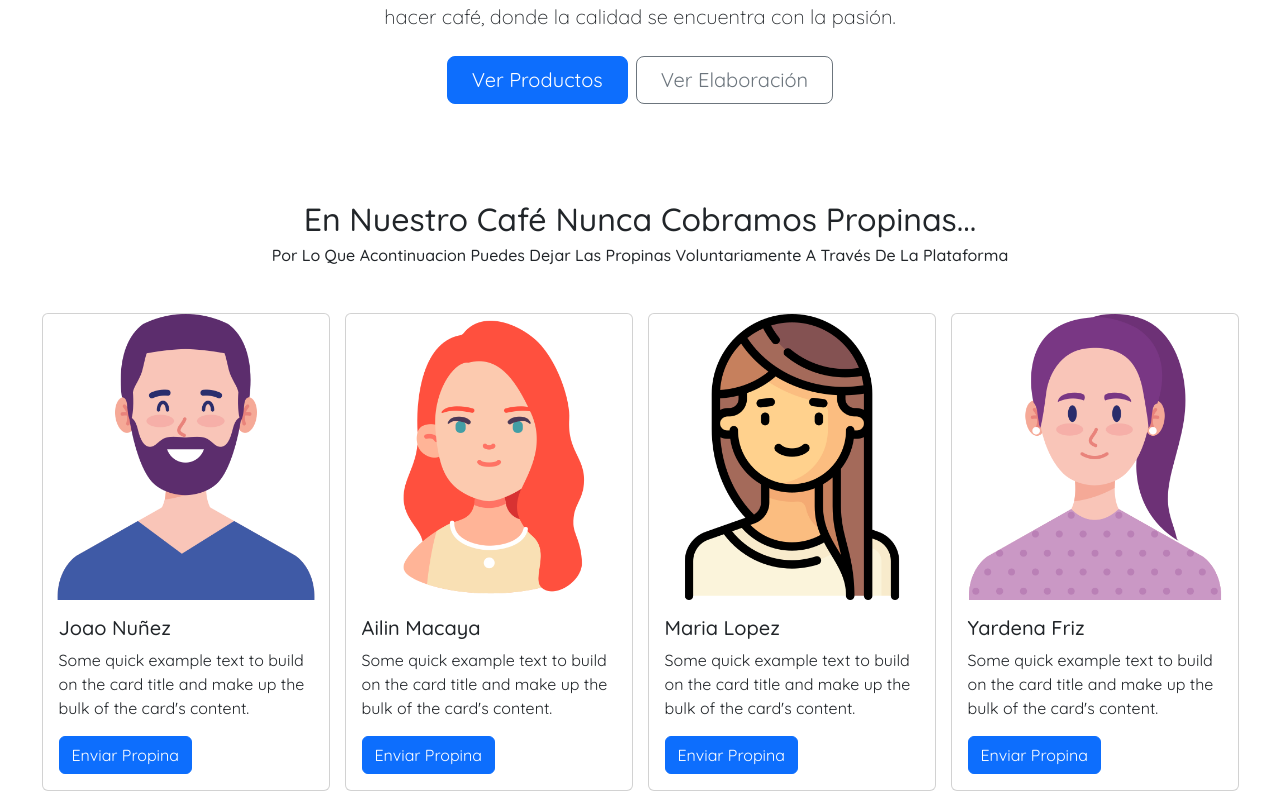
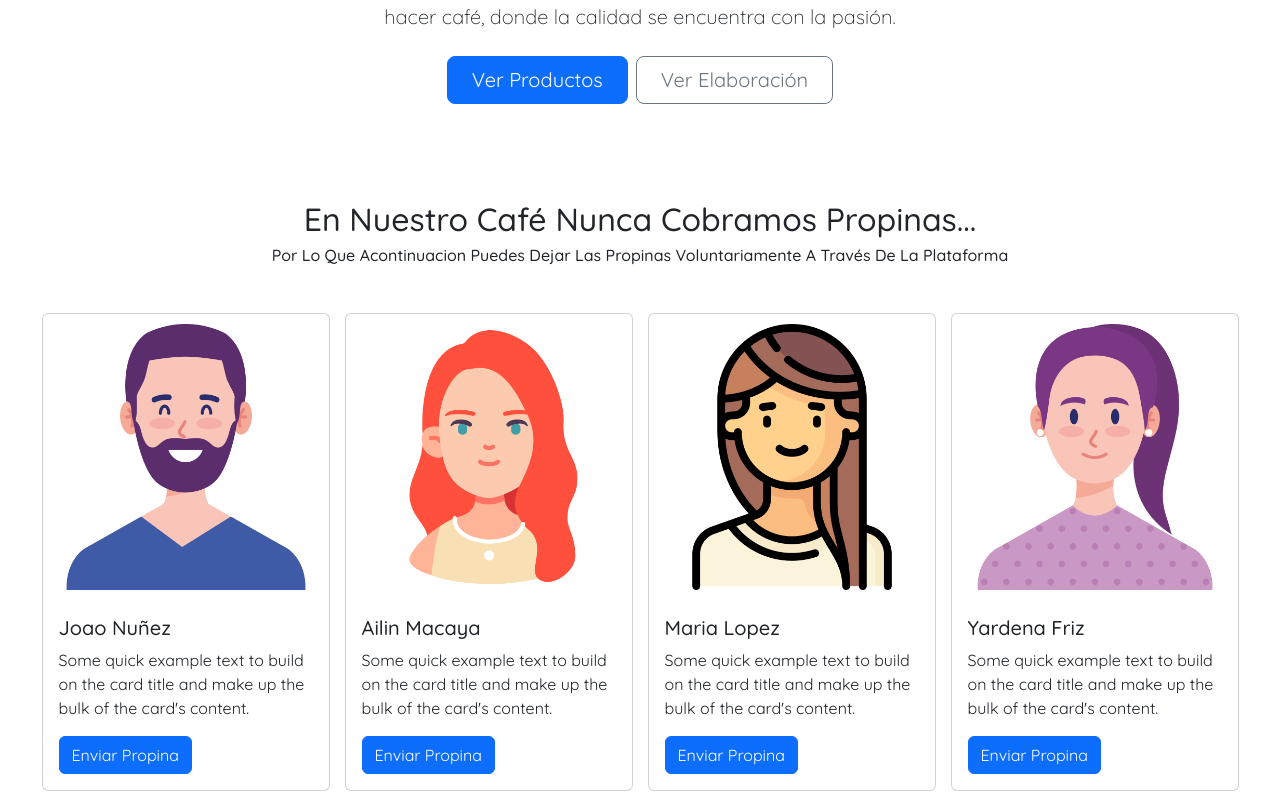
Before and after one commit to joaonunez/reactLandingPage, a React (Create React App) app in the folder app/: page / in a window 1280 px wide. Shown: the part 570-1367 px from the top of the page. Built offline with nearby package versions, Linux system fonts and the light colour scheme.

Commit message:
proyecto finalizado2

```diff
--- a/app/src/components/subcomponents/Meseros.jsx
+++ b/app/src/components/subcomponents/Meseros.jsx
@@ -5,14 +5,14 @@ export function Meseros() {
     <div className="m-auto contenedor-meseros">
         {meseros.map((mesero)=>(
             <div key={mesero.id+mesero.nombre} className="card" style={{ width: "18rem" }}>
-            <img src={mesero.foto} className="card-img-top" alt="..." />
+            <img src={mesero.foto} className="card-img-top foto" alt="..." />
             <div className="card-body">
               <h5 className="card-title">{mesero.nombre}</h5>
               <p className="card-text">
                 Some quick example text to build on the card title and make up the
                 bulk of the card's content.
               </p>
-              <a href="" className="btn btn-primary">
+              <a href="www.google.com" className="btn btn-primary">
                 Enviar Propina
               </a>
             </div>
--- a/app/src/css/subcss/meseros.css
+++ b/app/src/css/subcss/meseros.css
@@ -4,3 +4,6 @@
     flex-wrap: wrap;
     gap: 15px;
 }
+.foto{
+    padding: 10px;
+}
```
